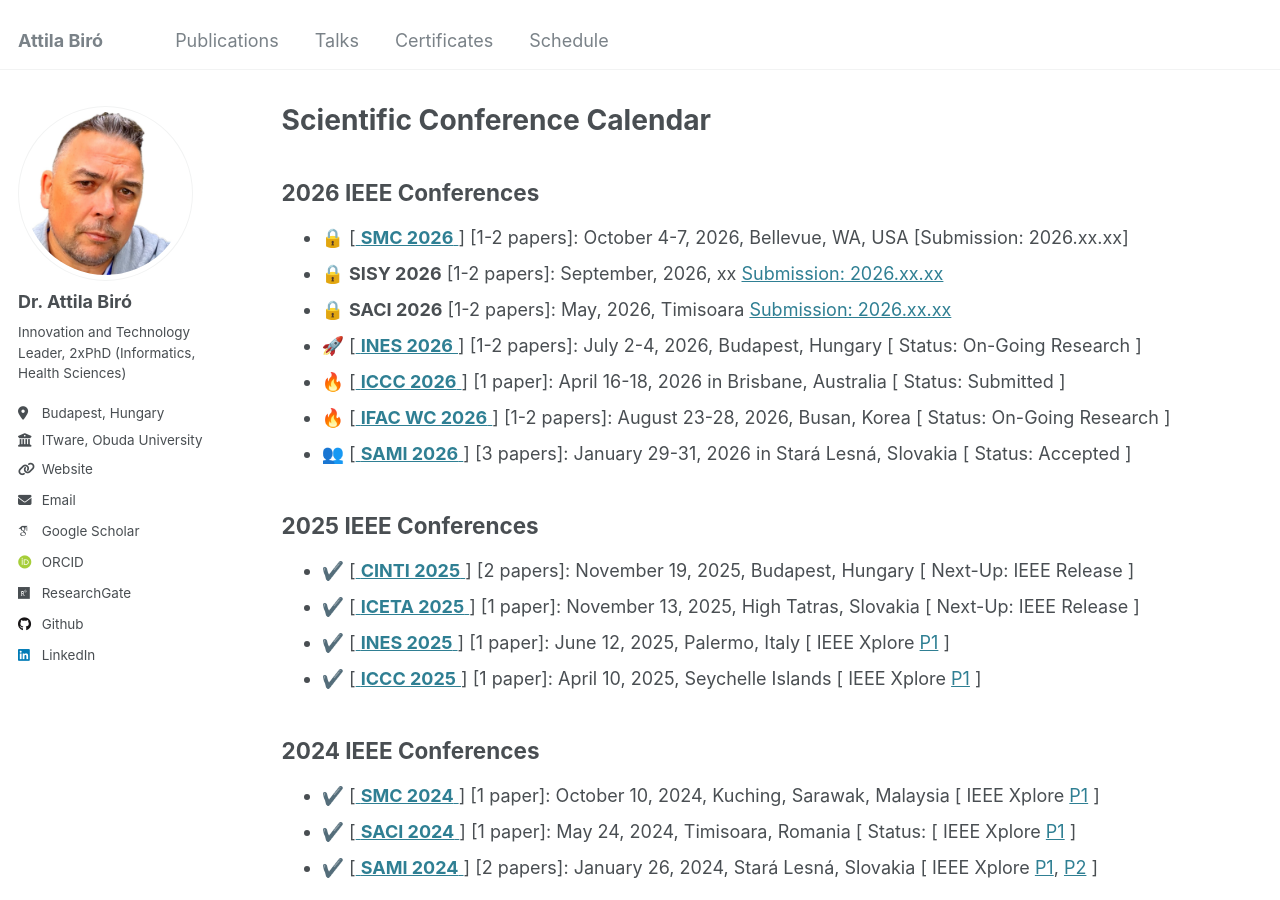
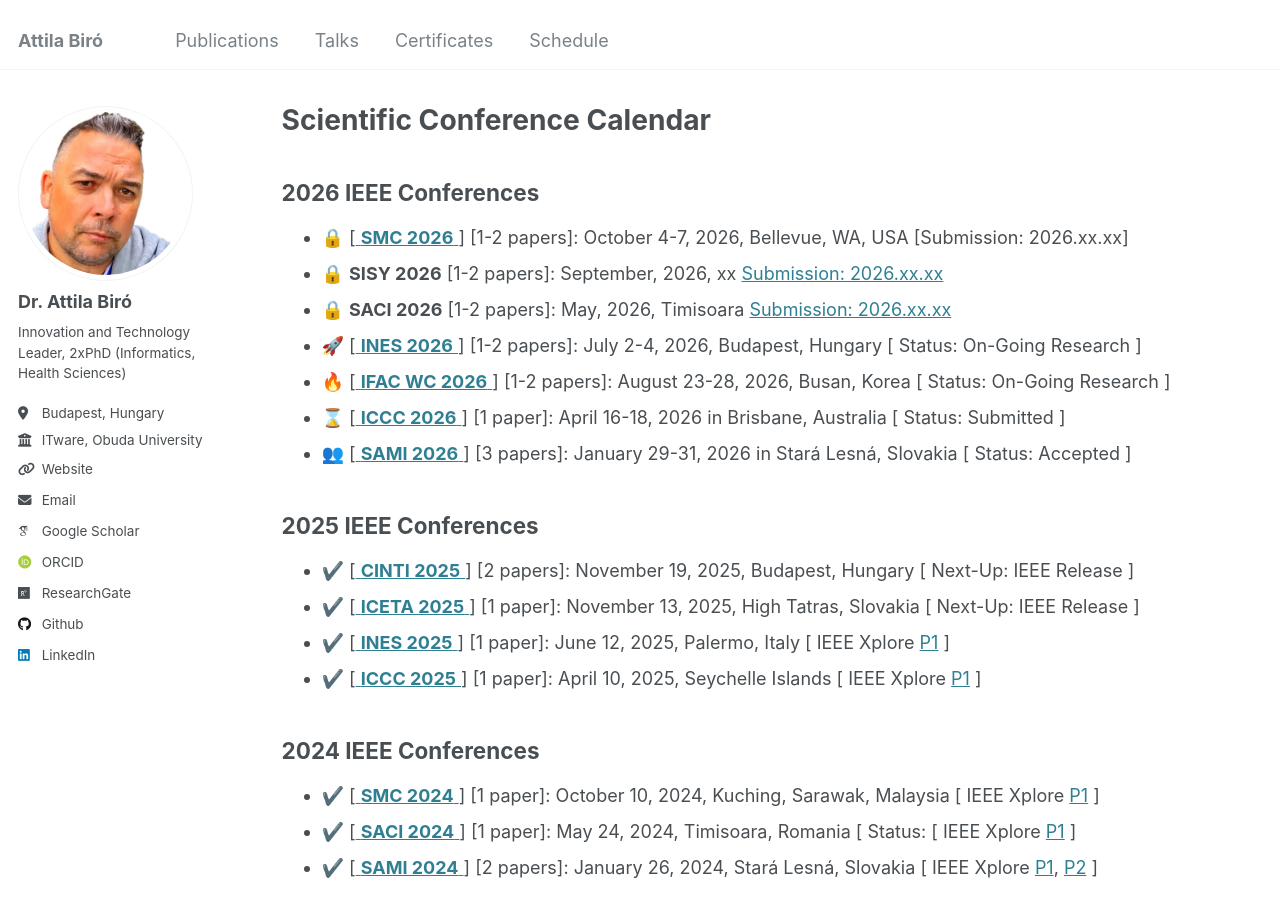
Before and after one commit to biroka/biroka.github.io, a Jekyll site: the page built from _pages/schedule.md, in a window 1280 px wide and 900 px high. Built offline with Jekyll 4.4.1, drawn with Linux system fonts in a browser that asks for light colours; emoji names are drawn with the system emoji font; some web fonts are replaced; part of the change alters nothing that is shown.

```diff
--- a/_pages/schedule.md
+++ b/_pages/schedule.md
@@ -11,8 +11,8 @@ author_profile: true
   * :lock: **SISY 2026** [1-2 papers]: September, 2026, xx [Submission: 2026.xx.xx](https://conf.uni-obuda.hu/sisy2026/)
   * :lock: **SACI 2026** [1-2 papers]: May, 2026, Timisoara [Submission: 2026.xx.xx](https://conf.uni-obuda.hu/saci2026)
   * :rocket: [[ **INES 2026** ](http://www.ines-conf.org/ines-conf/2026index.html) ] [1-2 papers]: July 2-4, 2026, Budapest, Hungary [ Status: On-Going Research ]
-  * :fire: [[ **ICCC 2026** ](https://conf.uni-obuda.hu/iccc2026/) ] [1 paper]: April 16-18, 2026 in Brisbane, Australia [ Status: Submitted ]
   * :fire: [[ **IFAC WC 2026** ](https://www.ifac2026.org/fairDash.do) ] [1-2 papers]: August 23-28, 2026, Busan, Korea [ Status: On-Going Research ]
+  * :hourglass: [[ **ICCC 2026** ](https://conf.uni-obuda.hu/iccc2026/) ] [1 paper]: April 16-18, 2026 in Brisbane, Australia [ Status: Submitted ]
   * :busts_in_silhouette: [[ **SAMI 2026** ](https://conf.uni-obuda.hu/sami2026/) ] [3 papers]: January 29-31, 2026 in Stará Lesná, Slovakia [ Status: Accepted ]
 
 ## 2025 IEEE Conferences
```
